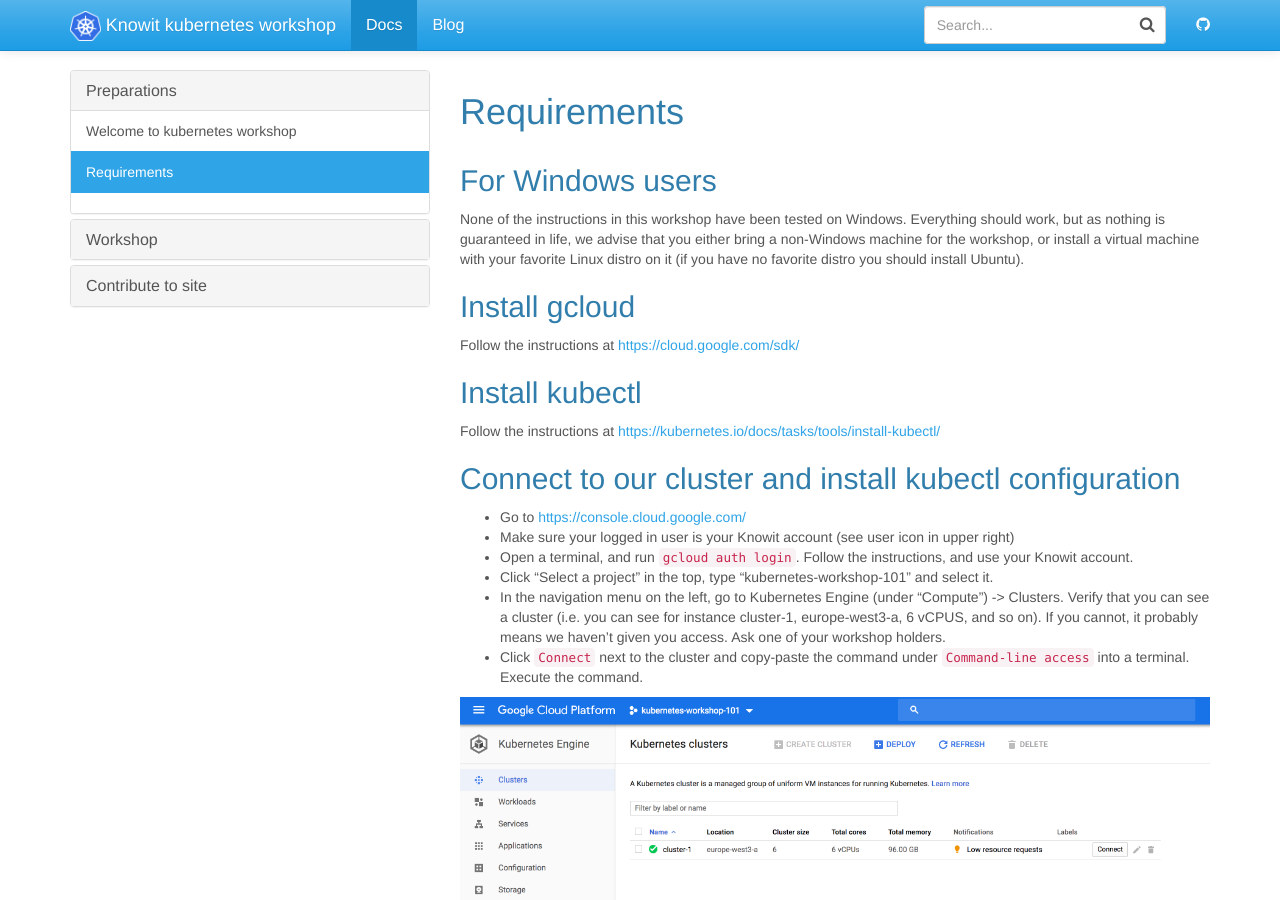
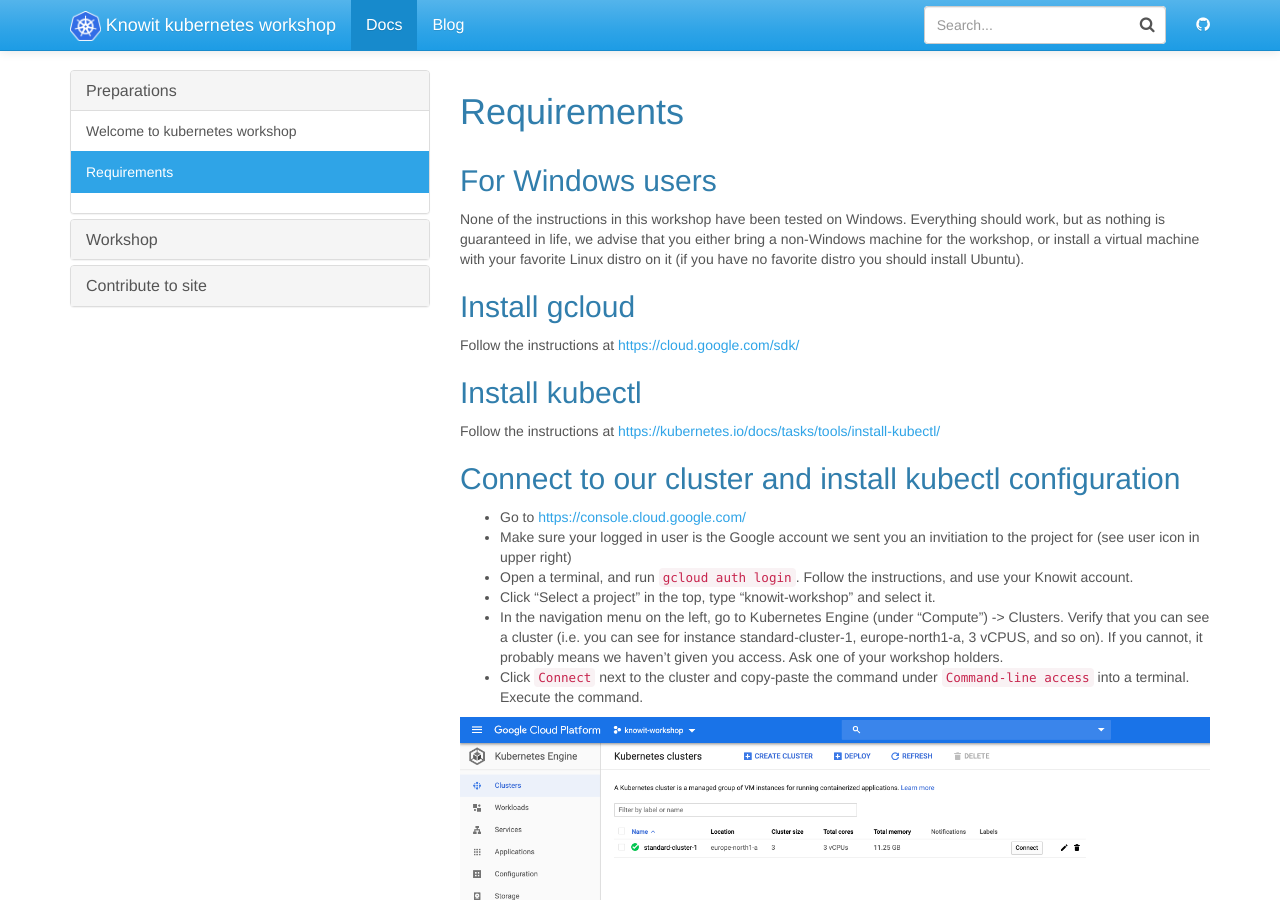
Before and after one commit to knowit/kubernetes-workshop, a Jekyll site: the page built from docs/_docs/preparations/onlinecloud.md, in a window 1280 px wide and 900 px high. Built offline with Jekyll 4.4.1, drawn with Linux system fonts in a browser that asks for light colours.

Commit message:
Update images

```diff
--- a/docs/_docs/preparations/onlinecloud.md
+++ b/docs/_docs/preparations/onlinecloud.md
@@ -18,15 +18,15 @@
 ## Connect to our cluster and install kubectl configuration
 
 * Go to <https://console.cloud.google.com/>
-* Make sure your logged in user is your Knowit account (see user icon in upper right)
+* Make sure your logged in user is the Google account we sent you an invitiation to the project for (see user icon in upper right)
 * Open a terminal, and run `gcloud auth login`. Follow the instructions, and use your Knowit account.
-* Click "Select a project" in the top, type "kubernetes-workshop-101" and select it.
+* Click "Select a project" in the top, type "knowit-workshop" and select it.
 * In the navigation menu on the left, go to Kubernetes Engine (under "Compute") -> Clusters. Verify that you
-can see a cluster (i.e. you can see for instance cluster-1, europe-west3-a, 6 vCPUS, and so on). If you
+can see a cluster (i.e. you can see for instance standard-cluster-1, europe-north1-a, 3 vCPUS, and so on). If you
 cannot, it probably means we haven't given you access. Ask one of your workshop holders.
 * Click `Connect` next to the cluster and copy-paste the command under `Command-line access` into a terminal. Execute the command.
 
-![google cloud project screenshot](../../assets/img/gcloud-project.png)
+![google cloud project screenshot](../../assets/img/gcloud-project-dotkom.png)
 
 You will have been granted access to a namespace (more on namespaces later) which is your email username (the part before the @). If the username contains a `.` it will be substituted for `-`.
 Example: `tord.kloster@knowit.no` -> `tord-kloster`
```
Also changed, not shown: docs/assets/img/gcloud-project-101.png (renamed from docs/assets/img/gcloud-project.png), docs/assets/img/gcloud-project-dotkom.png (added).
